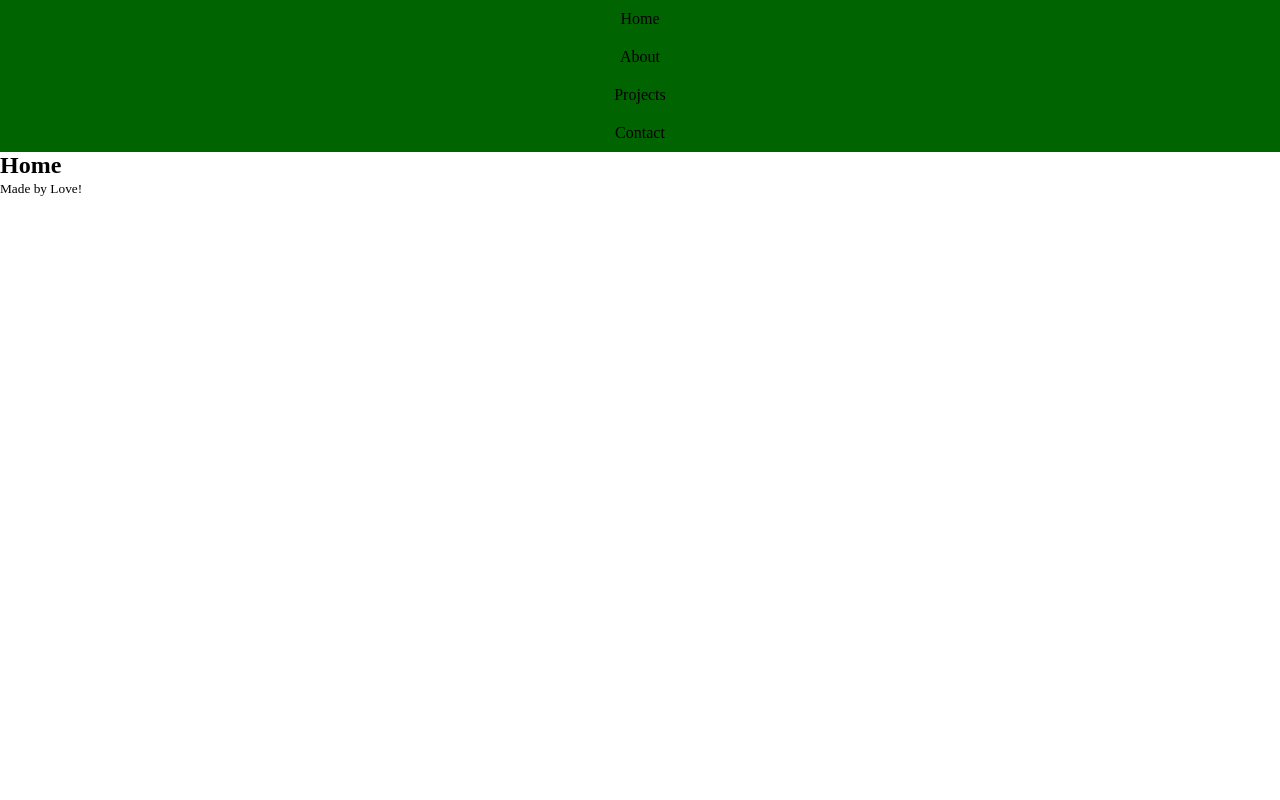
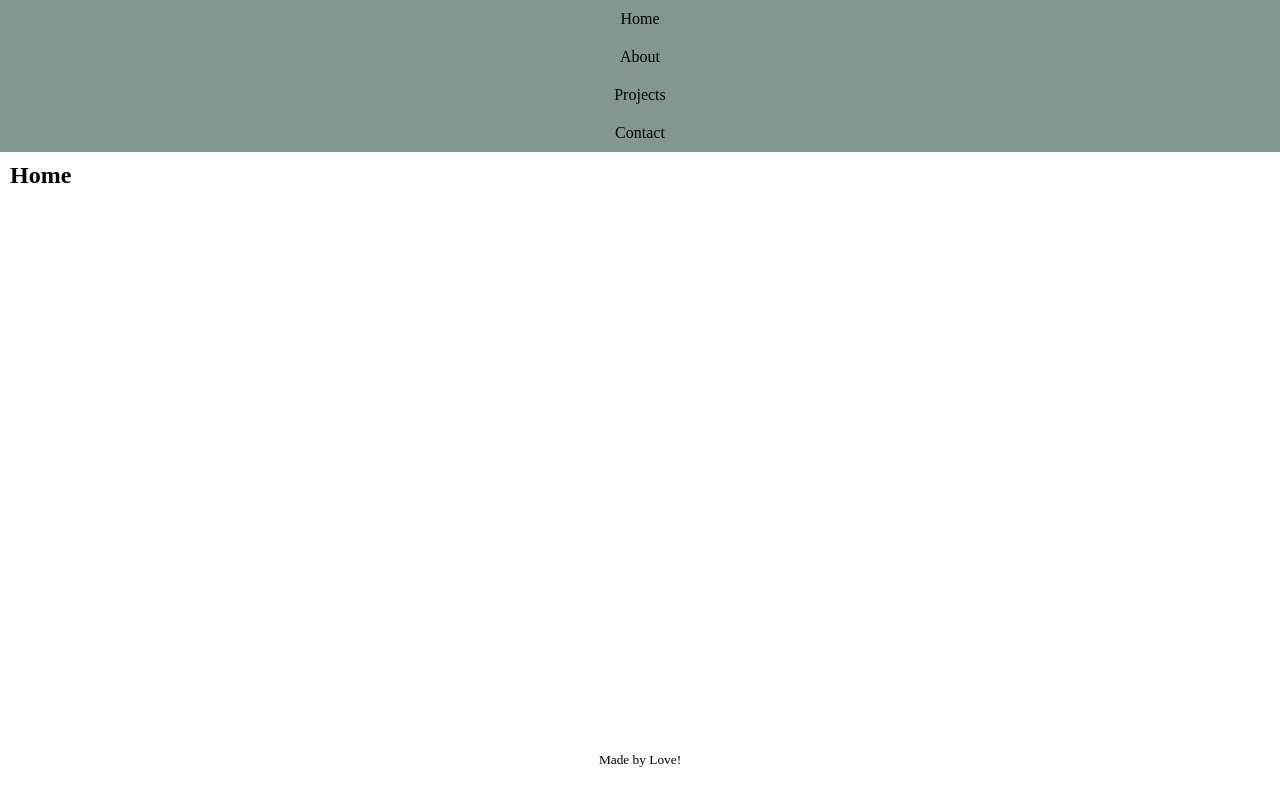
Before and after one commit to FaaDiiL/fadil_AlFarhan_ip2_fe20, a React (Create React App) app: page / in a window 1280 px wide. Built offline with nearby package versions, Linux system fonts and the light colour scheme; the HTML template or start-up script is replaced by a standard one.

Commit message:
Adding CSS

```diff
--- a/src/Components/Footer/index.js
+++ b/src/Components/Footer/index.js
@@ -1,10 +1,16 @@
 import React from 'react'
+import styled from 'styled-components'
+
+const StyledFooter = styled.footer`
+  display: flex;
+  justify-content: center;
+`
 
 function index() {
   return (
-    <footer>
+    <StyledFooter>
       <small>Made by Love!</small>
-    </footer>
+    </StyledFooter>
   )
 }
 
--- a/src/Components/Header/index.js
+++ b/src/Components/Header/index.js
@@ -1,9 +1,10 @@
 import React from 'react'
-import Navigation from './Navigation'
 import styled from 'styled-components'
 
+import Navigation from './Navigation'
+
 const StyledHeader = styled.header`
-  background: DarkGreen;
+  background-color: var(--morning-blue);
 `
 
 function index() {
--- a/src/Components/Main/Home/index.js
+++ b/src/Components/Main/Home/index.js
@@ -1,5 +1,15 @@
+import styled from 'styled-components'
+
+const StyledHome = styled.main`
+  width: 100%;
+  background: var(--ash-gray);
+`
 function index() {
-  return <h2>Home</h2>
+  return (
+    <StyledHome>
+      <h2>Home</h2>
+    </StyledHome>
+  )
 }
 
 export default index
--- a/src/Components/Main/index.js
+++ b/src/Components/Main/index.js
@@ -1,12 +1,20 @@
 import { Route, Switch } from 'react-router-dom'
+import styled from 'styled-components'
 
 import About from './About'
 import Contact from './Contact'
 import Home from './Home'
 import Projects from './Projects'
 
+const StyledMain = styled.main`
+  display: flex;
+  padding: 10px;
+  min-height: 75vh;
+`
+
 function index() {
   return (
+    <StyledMain>
       <Switch>
         <Route exact path='/'>
           <Home />
@@ -21,6 +29,7 @@ function index() {
           <Projects />
         </Route>
       </Switch>
+    </StyledMain>
   )
 }
 
--- a/src/GlobalStyle.js
+++ b/src/GlobalStyle.js
@@ -4,7 +4,25 @@ const GlobalStyle = createGlobalStyle`
   *{
        margin: 0;
        padding: 0;
-       box-sizing:
-  }`
+       box-sizing: border-box;
+
+       /* Solid Color Pallet 1 */
+      --header-text: #cad2c5ff;
+      --dark-sea-green: #84a98cff;
+      --hookers-green: #52796fff;
+      --dark-slate-gray: #354f52ff;
+      --charcoal: #2f3e46ff;
+
+      /* Solid Color Pallet 2 */
+      --midnight-green-eagle-green: #003844ff;
+      --cerulean-frost: #6096baff;
+      --almond: #eae0d5ff;
+      --morning-blue: #839791ff;
+      --middle-yellow-red: #e1b07eff;
+
+      /* Solid Color Pallet 3 */
+
+      }
+  `
 
 export default GlobalStyle
```
Also changed, not shown: src/img/Flat.png (added), src/img/color-1.png (added). Lines whose indentation alone changed are shown as unchanged.
